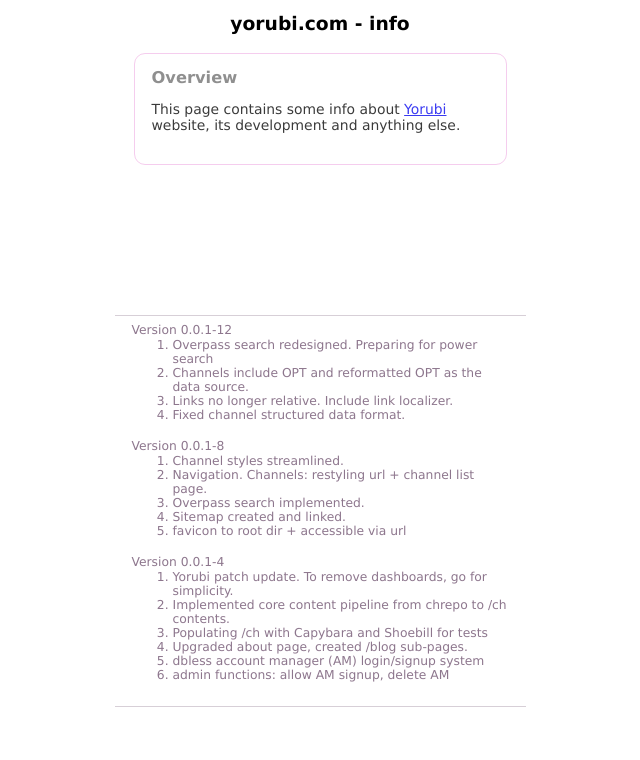
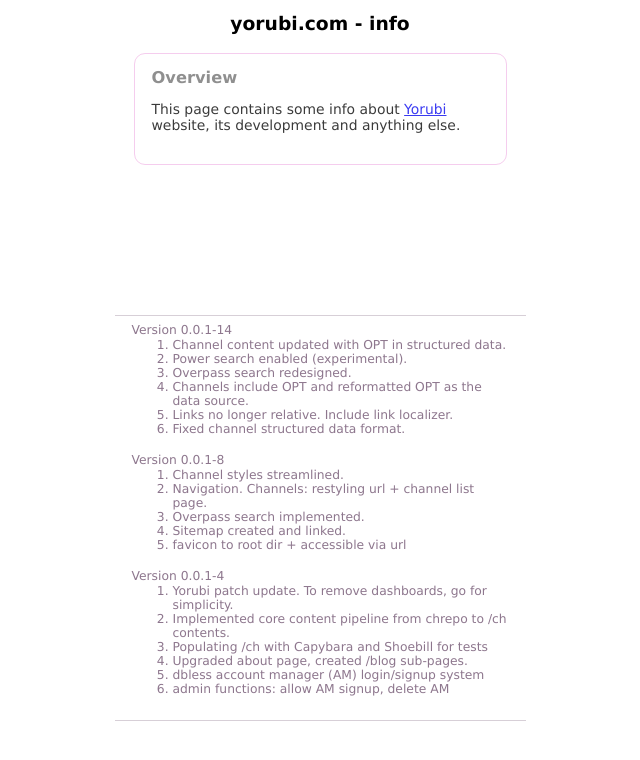
Before and after one commit to aqua-peridot/aqua-peridot.github.io, a plain HTML site: page pages/yorubi.com.html in a window 1280 px wide. Shown: the whole page, without its empty margins (320-960 px from the left). Drawn offline with Linux system fonts and the light colour scheme.

Commit message:
Update yorubi.com.html

```diff
--- a/pages/yorubi.com.html
+++ b/pages/yorubi.com.html
@@ -23,9 +23,11 @@
 <div class="content-box">
   <div class="version-updates">
       <div class="versions">
-          Version 0.0.1-12
+          Version 0.0.1-14
           <ol>
-              <li>Overpass search redesigned. Preparing for power search</li>
+              <li>Channel content updated with OPT in structured data.</li>
+              <li>Power search enabled (experimental).</li>
+              <li>Overpass search redesigned.</li>
               <li>Channels include OPT and reformatted OPT as the data source.</li>
               <li>Links no longer relative. Include link localizer. </li>
               <li>Fixed channel structured data format. </li>
```
